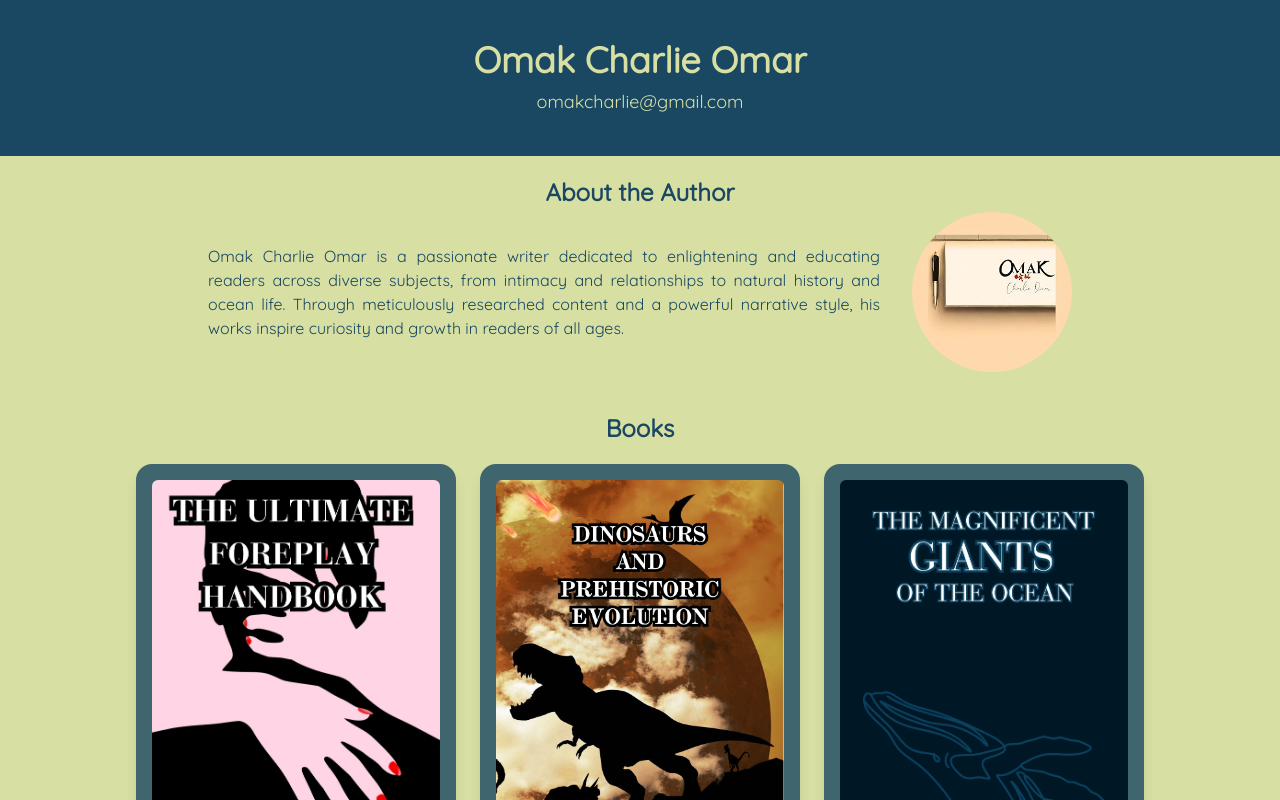
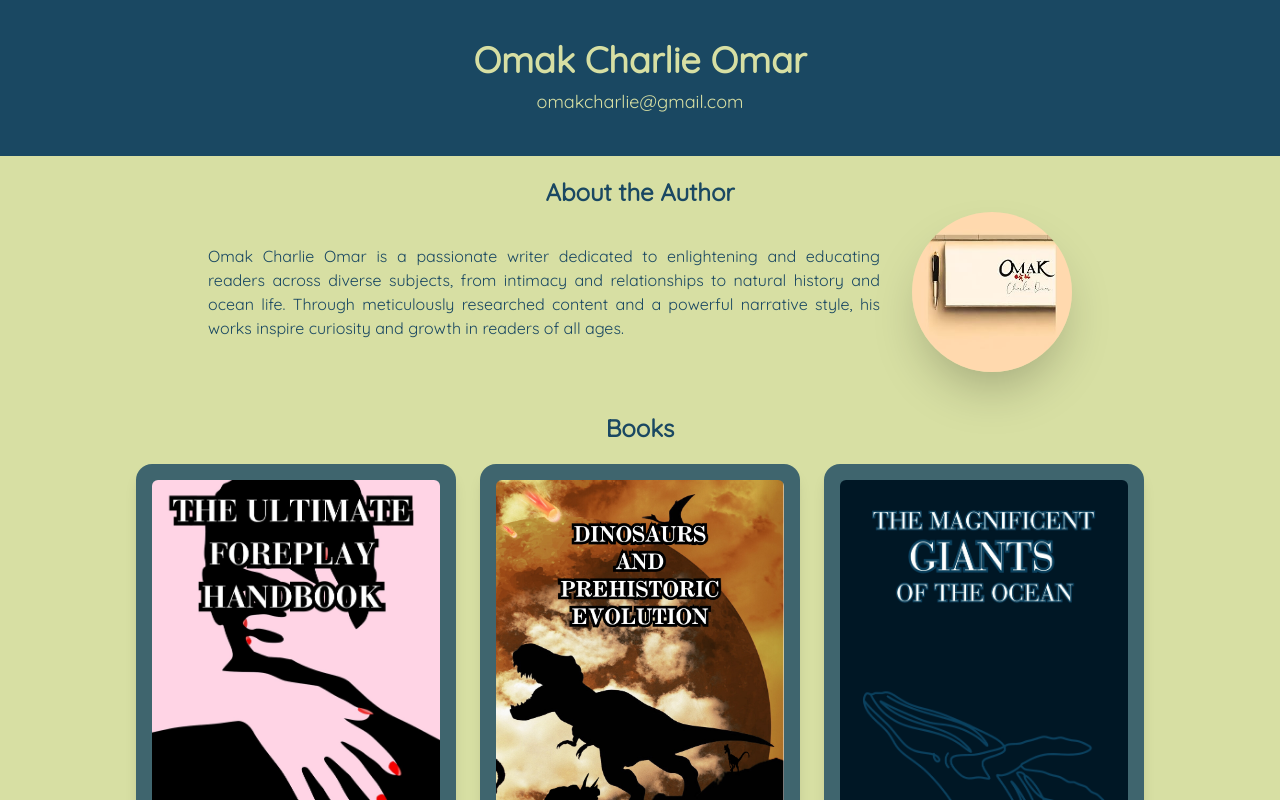
Before and after one commit to kkedarr/omak-charlie-books, a React (Vite) app: page / in a window 1280 px wide. Shown: the top 800 px of the page. Built offline with nearby package versions, Linux system fonts and the light colour scheme.

Commit message:
shadow to author picture

```diff
--- a/src/App.jsx
+++ b/src/App.jsx
@@ -54,7 +54,7 @@ export default function LandingPage() {
         </p>
 
         <div className="mt-0 md:mt-0">
-          <img className="w-40 h-40 rounded-full object-cover" src={authorPic} alt="Author" />
+          <img className="w-40 h-40 rounded-full object-cover shadow-2xl" src={authorPic} alt="Author" />
         </div>
       </div>
       </section>
```
